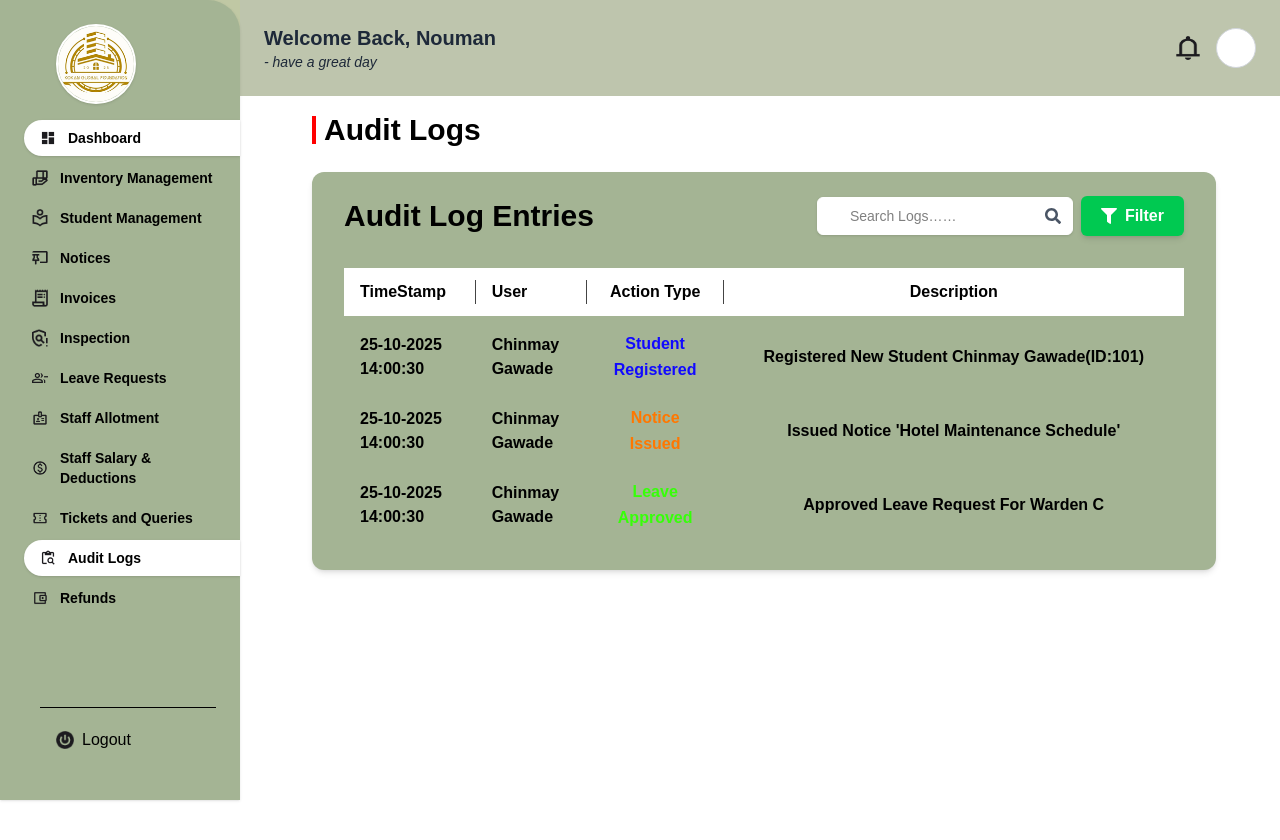
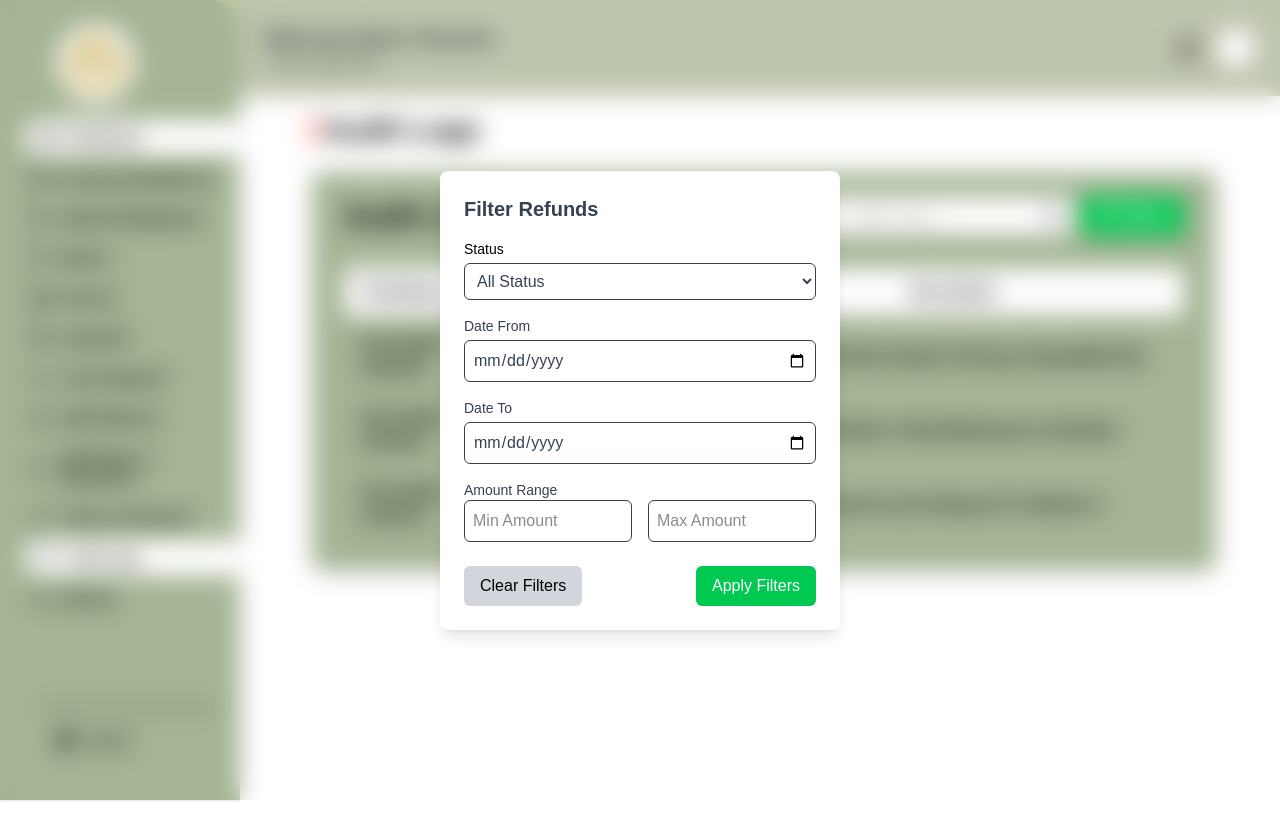
Before and after one commit to dev-nexcore/HM_ADMIN, a Next.js app: page /audit in a window 1280 px wide. Both pictures are taken after a click on the button "Filter". Shown: the top 840 px of the page. Built offline with nearby package versions, Linux system fonts and the light colour scheme.

Commit message:
audit page done by pranali

```diff
--- a/src/components/audit/audit.jsx
+++ b/src/components/audit/audit.jsx
@@ -5,6 +5,7 @@ import { FaSearch, FaFilter } from "react-icons/fa";
 
 export default function AuditLogsSection() {
   const [searchTerm, setSearchTerm] = useState("");
+  const [isFilterModalOpen, setIsFilterModalOpen] = useState(false); // Modal state
 
   const logs = [
     {
@@ -12,21 +13,18 @@ export default function AuditLogsSection() {
       user: "Chinmay\nGawade",
       action: "Student Registered",
       description: "Registered New Student Chinmay Gawade(ID:101)",
-      // ip removed
     },
     {
       timestamp: "25-10-2025\n14:00:30",
       user: "Chinmay\nGawade",
       action: "Notice Issued",
       description: "Issued Notice 'Hotel Maintenance Schedule'",
-      // ip removed
     },
     {
       timestamp: "25-10-2025\n14:00:30",
       user: "Chinmay\nGawade",
       action: "Leave Approved",
       description: "Approved Leave Request For Warden C",
-      // ip removed
     },
   ];
 
@@ -44,13 +42,17 @@ export default function AuditLogsSection() {
     return "";
   };
 
+  // Toggle filter modal
+  const toggleFilterModal = () => {
+    setIsFilterModalOpen(!isFilterModalOpen);
+  };
+
   return (
     <div className="min-h-screen w-full overflow-hidden bg-white pt-8 pl-6 sm:pl-8 md:pl-12 pr-4 sm:pr-6 md:pr-10">
       <div className="flex items-center gap-2 mb-6">
         <span className="h-7 w-1 bg-[#FF0000]"></span>
         <h2 className="text-3xl sm:text-3xl font-semibold text-black">Audit Logs</h2>
       </div>
-
 
       <div className="bg-[#A4B494] rounded-xl px-4 sm:px-8 py-6 shadow-md">
         <div className="flex flex-col sm:flex-row items-center justify-between gap-4 mb-6">
@@ -70,7 +72,10 @@ export default function AuditLogsSection() {
               <FaSearch className="absolute right-3 top-1/2 -translate-y-1/2 text-gray-600 pointer-events-none" />
             </div>
 
-            <button className="flex items-center gap-2 bg-green-500 hover:bg-green-600 text-white font-semibold rounded-md px-5 py-2 whitespace-nowrap shadow-md">
+            <button
+              className="flex items-center gap-2 bg-green-500 hover:bg-green-600 text-white font-semibold rounded-md px-5 py-2 whitespace-nowrap shadow-md"
+              onClick={toggleFilterModal}
+            >
               <FaFilter />
               <span className="hidden sm:inline">Filter</span>
             </button>
@@ -79,7 +84,6 @@ export default function AuditLogsSection() {
 
         <div className="overflow-hidden">
           <table className="w-full text-sm sm:text-base text-left text-black border-separate border-spacing-y-2">
-
             <style jsx>{`
               th {
                 position: relative;
@@ -87,30 +91,20 @@ export default function AuditLogsSection() {
               th:not(:last-child)::after {
                 content: "";
                 position: absolute;
-    top: 12px;               /* margin from top */
-    bottom: 12px;            /* margin from bottom */
+                top: 12px; /* margin from top */
+                bottom: 12px; /* margin from bottom */
                 right: 0;
-    width: 0.5px;            /* thin and clean line */
-    background-color: #444;  /* soft black (adjust if needed) */
+                width: 0.5px; /* thin and clean line */
+                background-color: #444; /* soft black (adjust if needed) */
               }
             `}</style>
 
-
-
             <thead>
               <tr className="bg-white font-semibold text-black">
-    <th className="px-4 py-3 whitespace-nowrap text-sm sm:text-base">
-      TimeStamp
-    </th>
-    <th className="px-4 py-3 whitespace-nowrap text-sm sm:text-base">
-      User
-    </th>
-    <th className="px-4 py-3 text-center whitespace-nowrap text-sm sm:text-base">
-      Action Type
-    </th>
-    <th className="px-4 py-3 text-center whitespace-nowrap text-sm sm:text-base">
-      Description
-    </th>
+                <th className="px-4 py-3 whitespace-nowrap text-sm sm:text-base">TimeStamp</th>
+                <th className="px-4 py-3 whitespace-nowrap text-sm sm:text-base">User</th>
+                <th className="px-4 py-3 text-center whitespace-nowrap text-sm sm:text-base">Action Type</th>
+                <th className="px-4 py-3 text-center whitespace-nowrap text-sm sm:text-base">Description</th>
               </tr>
             </thead>
 
@@ -149,10 +143,76 @@ export default function AuditLogsSection() {
                 </tr>
               )}
             </tbody>
-
           </table>
         </div>
       </div>
+
+      {/* Filter Modal */}
+      {isFilterModalOpen && (
+        <div className="fixed inset-0 z-50 flex items-center justify-center backdrop-blur-md bg-opacity-50">
+          <div className="bg-white p-6 rounded-lg shadow-lg w-[90%] sm:w-[400px]">
+            <h3 className="text-xl font-semibold mb-4 text-gray-700">Filter Refunds</h3>
+            <div className="space-y-4">
+              <div>
+                <label className="block text-sm font-medium text-black">Status</label>
+                <select className="w-full mt-1 p-2 border border-gray-700 rounded-md text-gray-700">
+                  <option>All Status</option>
+                  <option>Pending</option>
+                  <option>Completed</option>
+                  <option>Rejected</option>
+                </select>
+              </div>
+
+              <div>
+                <label className="block text-sm font-medium text-gray-700">Date From</label>
+                <input
+                  type="date"
+                  className="w-full mt-1 p-2 border border-gray-700 rounded-md  text-gray-700"
+                />
+              </div>
+
+              <div>
+                <label className="block text-sm font-medium text-gray-700">Date To</label>
+                <input
+                  type="date"
+                  className="w-full mt-1 p-2 border border-gray-700 rounded-md  text-gray-700 "
+                />
+              </div>
+
+              <div>
+                <label className="block text-sm font-medium text-gray-700">Amount Range</label>
+                <div className="flex gap-4">
+                  <input
+                    type="number"
+                    placeholder="Min Amount"
+                    className="p-2 border border-gray-700 rounded-md w-full text-gray-900"
+                  />
+                  <input
+                    type="number"
+                    placeholder="Max Amount"
+                    className="p-2 border border-gray-700 rounded-md w-full  text-gray-900"
+                  />
+                </div>
+              </div>
+            </div>
+
+            <div className="mt-6 flex justify-between">
+              <button
+                onClick={() => setIsFilterModalOpen(false)}
+                className="bg-gray-300 text-black px-4 py-2 rounded-md"
+              >
+                Clear Filters
+              </button>
+              <button
+                onClick={() => setIsFilterModalOpen(false)}
+                className="bg-green-500 text-white px-4 py-2 rounded-md"
+              >
+                Apply Filters
+              </button>
+            </div>
+          </div>
+        </div>
+      )}
     </div>
   );
 }
```
Lines whose indentation alone changed are shown as unchanged.
